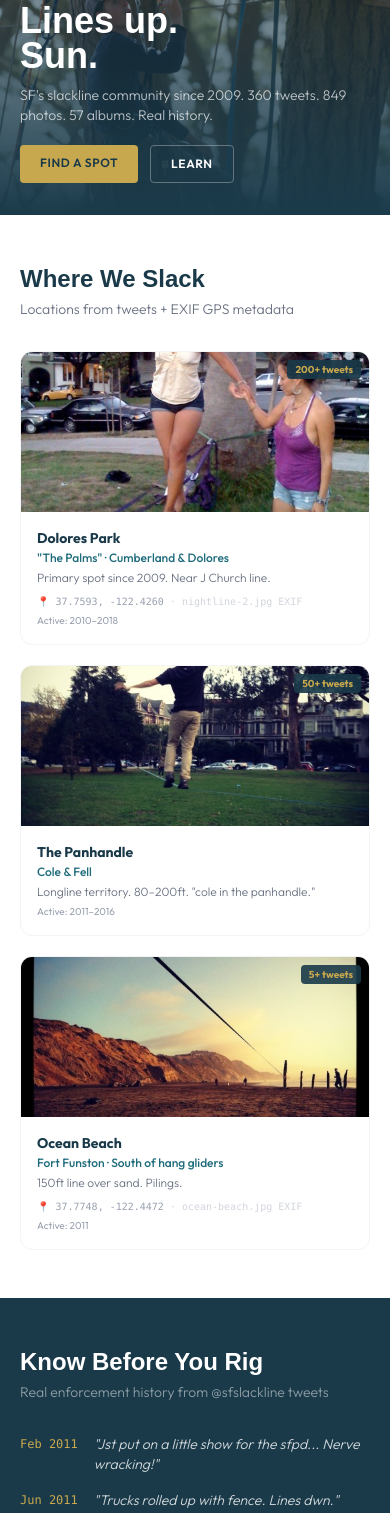
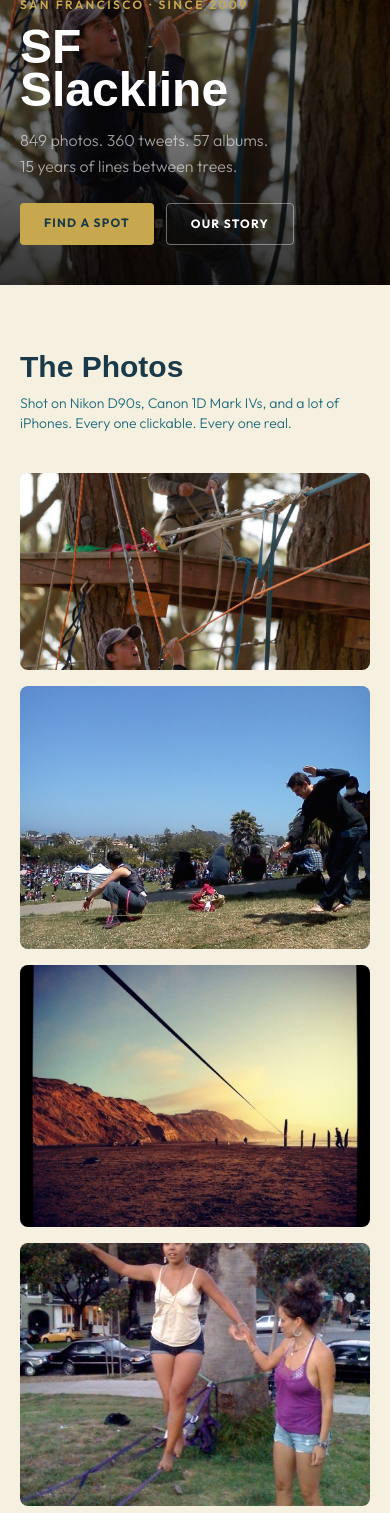
Before and after one commit to speedwarnsf/sfslackline, a Next.js app: page / in a window 390 px wide. Shown: the part 432-1945 px from the top of the page. Built offline with nearby package versions, Linux system fonts and the light colour scheme; a web font is replaced by a local one.

Commit message:
Homepage: photography-forward redesign — big uncropped photos, all clickable lightbox, looser editorial vibe. History: larger photos with lightbox. Community: clickable photos.

```diff
--- a/src/app/page.tsx
+++ b/src/app/page.tsx
@@ -3,100 +3,66 @@
 import Image from 'next/image';
 import Link from 'next/link';
 import Lightbox, { useLightbox } from '@/components/Lightbox';
-import YouTubeEmbed from '@/components/YouTubeEmbed';
 
 /*
  * ALL DATA FROM: SF_SLACKLINE_VOICE_AND_DATA.md
  * Every fact on this page has a source: tweet date, EXIF metadata, or archived policy.
  */
 
-// Verified locations — from tweets + EXIF GPS
-const spots = [
-  {
-    name: 'Dolores Park',
-    aka: '"The Palms" · Cumberland & Dolores',
-    gps: '37.7593, -122.4260',
-    gpsSource: 'nightline-2.jpg EXIF',
-    image: '/photos/nightline-2.jpg',
-    tweetCount: '200+',
-    years: '2010–2018',
-    note: 'Primary spot since 2009. Near J Church line.',
-  },
-  {
-    name: 'The Panhandle',
-    aka: 'Cole & Fell',
-    image: '/photos/panhandle-170.jpg',
-    tweetCount: '50+',
-    years: '2011–2016',
-    note: 'Longline territory. 80–200ft. "cole in the panhandle."',
-  },
-  {
-    name: 'Ocean Beach',
-    aka: 'Fort Funston · South of hang gliders',
-    gps: '37.7748, -122.4472',
-    gpsSource: 'ocean-beach.jpg EXIF',
-    image: '/photos/ocean-beach.jpg',
-    tweetCount: '5+',
-    years: '2011',
-    note: '150ft line over sand. Pilings.',
-  },
+// Full photo collection with real metadata
+const allPhotos = [
+  { src: '/photos/highline-2.jpg', caption: 'First highline · Feb 18, 2012 · Canon EOS-1D Mark IV', date: 'Feb 2012', featured: true },
+  { src: '/photos/prideline.jpg', caption: 'Pride weekend · Jun 25, 2011 · MS690', date: 'Jun 2011', featured: true },
+  { src: '/photos/ocean-beach.jpg', caption: 'Ocean Beach · 150ft over sand · Dec 6, 2011', date: 'Dec 2011', featured: true },
+  { src: '/photos/nightline-2.jpg', caption: 'Nightline at Dolores Park · Oct 12, 2010 · iPhone GPS: 37.7593, -122.4260', date: 'Oct 2010', featured: true },
+  { src: '/photos/rainbow.jpg', caption: 'Rainbow line · Aug 8, 2010 · Nikon D90', date: 'Aug 2010' },
+  { src: '/photos/panhandle-170.jpg', caption: '170ft at the Panhandle · Nov 27, 2011', date: 'Nov 2011', featured: true },
+  { src: '/photos/july4th.jpg', caption: 'July 4th weekend · Jul 2, 2011 · Nikon D90', date: 'Jul 2011' },
+  { src: '/photos/highline.jpg', caption: 'Highline · Feb 18, 2012 · Canon 1D Mark IV', date: 'Feb 2012' },
+  { src: '/photos/ocean-beach-2.jpg', caption: 'Ocean Beach · 150ft line · Dec 5, 2011', date: 'Dec 2011' },
+  { src: '/photos/memorial.jpg', caption: 'Memorial Day · May 30, 2011 · Nikon D90', date: 'May 2011' },
+  { src: '/photos/rooftop.jpg', caption: 'SF rooftop session · Feb 24, 2012 · iPhone 4 · GPS: 37.7868, -122.4038', date: 'Feb 2012' },
+  { src: '/photos/yosemite.jpg', caption: 'Yosemite · Aug 10, 2010 · Canon PowerShot G11', date: 'Aug 2010' },
+  { src: '/photos/nightline-3.jpg', caption: 'Nightline at Dolores Park', date: '2011' },
+  { src: '/photos/nightline.jpg', caption: 'Nightline at the palms · Dolores Park', date: '2011' },
+  { src: '/photos/sausalito.jpg', caption: 'SlackDay festival · MLK Park, Sausalito · Sep 8, 2012 · 30+ people', date: 'Sep 2012' },
+  { src: '/photos/prideline-2.jpg', caption: 'Pride weekend · Jun 25, 2011', date: 'Jun 2011' },
+  { src: '/photos/big-sur.jpg', caption: 'Big Sur', date: '2011' },
+  { src: '/photos/big-sur-2.jpg', caption: 'Big Sur', date: '2011' },
+  { src: '/photos/0-0.jpg', caption: 'Memorial Day · May 30, 2011', date: 'May 2011' },
+  { src: '/photos/april2011.jpg', caption: 'April 2011', date: 'Apr 2011' },
+  { src: '/photos/panhandle-nemesis.jpg', caption: 'Panhandle nemesis line', date: '2012' },
 ];
 
-// Timeline entries — from verified tweets
-const timeline = [
-  { year: '2009', event: 'San Francisco Slacklining Association founded. sfslackline.org goes live.' },
-  { year: '2010', event: 'Twitter account created (Aug). First nightlines at Dolores Park. Yosemite trips.' },
-  { year: '2011', event: 'Peak activity — almost daily sessions. 849 photos. Pride lines. Burning Man. Ocean Beach 150ft. SFPD encounters begin.' },
-  { year: '2012', event: 'Panhandle longlines (186ft). First highline. SlackDay Sausalito (30+ people). Civic Center festival. Park Police shutdowns escalate.' },
-  { year: '2013', event: 'Waterlines at Islais Creek. Fort Miley. Equinox celebration. 140ft standard at Cole.' },
-  { year: '2014', event: 'Dusty and Tamara marry. Activity shifts to Precita Park. Posting slows.' },
-  { year: '2016', event: 'Sporadic — 3 tweets. Lines at Dolores, Duboce, GG Park.' },
-  { year: '2018', event: 'Final tweet Nov 7: "SF Slackers, still at it! Three lines up."' },
-];
-
-// Enforcement incidents — from verified tweets
-const incidents = [
-  { date: 'Feb 2011', what: '"Jst put on a little show for the sfpd... Nerve wracking!"' },
-  { date: 'Jun 2011', what: '"Trucks rolled up with fence. Lines dwn." Dolores Park renovation forces relocation.' },
-  { date: 'Jun 2012', what: '"Getting shut down. We need to do something about this."' },
-  { date: 'Sep 2012', what: '"Scratch that. Douchebag complained and Park Police say NO." NPS rangers shut down waterline same day.' },
-];
-
-// Real tutorial videos — verified YouTube IDs
-const tutorials = [
-  { id: 'MdDzz5H2VQA', title: 'Setup & Basics' },
-  { id: 'REvz4jv1YZQ', title: 'Walking' },
-  { id: 'QCQLJsSm_ec', title: 'Turning Around' },
-];
-
-const archivePhotos = [
-  { f: 'prideline.jpg', d: 'Jun 25, 2011', c: 'MS690' },
-  { f: 'rainbow.jpg', d: 'Aug 8, 2010', c: 'Nikon D90' },
-  { f: 'july4th.jpg', d: 'Jul 2, 2011', c: 'Nikon D90' },
-  { f: 'highline.jpg', d: 'Feb 18, 2012', c: 'Canon 1D Mark IV' },
-  { f: 'ocean-beach-2.jpg', d: 'Dec 5, 2011', c: '' },
-  { f: 'rooftop.jpg', d: 'Feb 24, 2012', c: 'iPhone 4' },
-  { f: 'memorial.jpg', d: 'May 30, 2011', c: 'Nikon D90' },
-  { f: 'yosemite.jpg', d: 'Aug 10, 2010', c: 'Canon G11' },
+// Tweets that define the voice
+const tweets = [
+  { text: 'Lines up. Sun hot. Come play.', date: '2011' },
+  { text: 'A little rain wont teather us to the earth. But it reminds us that things fall.', date: 'Mar 13, 2011' },
+  { text: 'Getting shut down. We need to do something about this.', date: 'Jun 2, 2012' },
+  { text: 'Two new personal bests today and two new friends.', date: '2011' },
+  { text: 'SF Slackers, still at it! Three lines up.', date: 'Nov 7, 2018' },
 ];
 
 export default function Home() {
   const lightbox = useLightbox(
-    archivePhotos.map((p) => ({
-      src: `/photos/${p.f}`,
-      alt: `${p.d}${p.c ? ` · ${p.c}` : ''}`,
-      caption: `${p.d}${p.c ? ` · ${p.c}` : ''}`,
+    allPhotos.map((p) => ({
+      src: p.src,
+      alt: p.caption,
+      caption: p.caption,
     }))
   );
 
+  const featured = allPhotos.filter((p) => p.featured);
+  const remaining = allPhotos.filter((p) => !p.featured);
+
   return (
-    <div className="font-body">
+    <div className="font-body bg-[#F5F0E0]">
       {lightbox.index >= 0 && (
         <Lightbox images={lightbox.images} index={lightbox.index} onClose={lightbox.close} />
       )}
 
-      {/* ===== HERO ===== */}
-      <section className="relative h-[70vh] min-h-[400px] max-h-[600px] flex items-end overflow-hidden mt-14">
+      {/* ===== HERO — full bleed photo ===== */}
+      <section className="relative h-[85vh] min-h-[500px] flex items-end overflow-hidden">
         <Image
           src="/photos/highline-2.jpg"
           alt="Canon EOS-1D Mark IV · Feb 18, 2012"
@@ -104,180 +70,219 @@ export default function Home() {
           className="object-cover"
           priority
         />
-        <div className="absolute inset-0 bg-gradient-to-t from-[#1A3A4A] via-[#1A3A4A]/40 to-transparent" />
-        <div className="relative z-10 w-full max-w-5xl mx-auto px-5 sm:px-6 pb-8 sm:pb-12">
-          <h1 className="font-display text-4xl sm:text-5xl md:text-7xl font-black text-white leading-[0.95] mb-3">
-            Lines up.<br />Sun.
+        <div className="absolute inset-0 bg-gradient-to-t from-black/80 via-black/20 to-transparent" />
+        <div className="relative z-10 w-full max-w-6xl mx-auto px-5 sm:px-8 pb-10 sm:pb-16">
+          <p className="text-[#C8A84E] text-xs sm:text-sm font-semibold uppercase tracking-[0.2em] mb-3">San Francisco · Since 2009</p>
+          <h1 className="font-display text-5xl sm:text-7xl md:text-8xl font-black text-white leading-[0.9] mb-4">
+            SF<br />Slackline
           </h1>
-          <p className="text-white/70 text-sm sm:text-base font-light max-w-sm mb-5">
-            SF&apos;s slackline community since 2009. 360 tweets. 849 photos. 57 albums. Real history.
+          <p className="text-white/60 text-base sm:text-lg font-light max-w-md mb-6 leading-relaxed">
+            849 photos. 360 tweets. 57 albums.<br />
+            15 years of lines between trees.
           </p>
-          <div className="flex gap-3">
+          <div className="flex flex-wrap gap-3">
             <Link
               href="/spots"
-              className="inline-block bg-[#C8A84E] text-[#1A3A4A] px-5 py-2.5 rounded text-xs font-semibold uppercase tracking-wider hover:bg-[#B8983E] transition-colors"
+              className="bg-[#C8A84E] text-[#1A3A4A] px-6 py-3 rounded-sm text-xs font-bold uppercase tracking-widest hover:bg-[#D4B85E] transition-colors"
             >
               Find a Spot
             </Link>
             <Link
-              href="/learn"
-              className="inline-block border border-white/30 text-white px-5 py-2.5 rounded text-xs font-semibold uppercase tracking-wider hover:bg-white/10 transition-colors"
+              href="/history"
+              className="border border-white/40 text-white px-6 py-3 rounded-sm text-xs font-bold uppercase tracking-widest hover:bg-white/10 transition-colors"
             >
-              Learn
+              Our Story
             </Link>
           </div>
         </div>
       </section>
 
-      {/* ===== SPOTS FROM REAL DATA ===== */}
-      <section className="bg-white py-12 sm:py-16">
-        <div className="max-w-5xl mx-auto px-5 sm:px-6">
-          <h2 className="font-display text-2xl sm:text-3xl font-black text-[#1A3A4A] mb-1">Where We Slack</h2>
-          <p className="text-sm text-gray-500 font-light mb-8">Locations from tweets + EXIF GPS metadata</p>
-          <div className="grid grid-cols-1 sm:grid-cols-3 gap-5">
-            {spots.map((spot) => (
-              <div key={spot.name} className="rounded-xl overflow-hidden border border-gray-100">
-                <div className="relative h-40">
-                  <Image src={spot.image} alt={spot.name} fill className="object-cover" />
-                  <span className="absolute top-2 right-2 bg-[#1A3A4A]/90 text-[#C8A84E] text-[10px] font-bold px-2 py-0.5 rounded">
-                    {spot.tweetCount} tweets
-                  </span>
+      {/* ===== FEATURED PHOTOS — big, uncropped, all clickable ===== */}
+      <section className="py-16 sm:py-24">
+        <div className="max-w-6xl mx-auto px-5 sm:px-8">
+          <h2 className="font-display text-3xl sm:text-4xl font-black text-[#1A3A4A] mb-2">The Photos</h2>
+          <p className="text-[#1E6B7B] text-sm font-light mb-10">
+            Shot on Nikon D90s, Canon 1D Mark IVs, and a lot of iPhones. Every one clickable. Every one real.
+          </p>
+
+          {/* Featured photos — large, masonry-ish */}
+          <div className="grid grid-cols-1 sm:grid-cols-2 gap-4 sm:gap-6 mb-6">
+            {featured.map((photo, i) => (
+              <div
+                key={photo.src}
+                className={`relative overflow-hidden rounded-lg cursor-pointer group ${
+                  i === 0 ? 'sm:col-span-2 aspect-[16/9]' : 'aspect-[4/3]'
+                }`}
+                onClick={() => lightbox.open(allPhotos.indexOf(photo))}
+              >
+                <Image
+                  src={photo.src}
+                  alt={photo.caption}
+                  fill
+                  className="object-cover group-hover:scale-[1.03] transition-transform duration-700"
+                  sizes={i === 0 ? '100vw' : '50vw'}
+                />
+                <div className="absolute inset-0 bg-gradient-to-t from-black/60 via-transparent to-transparent opacity-0 group-hover:opacity-100 transition-opacity duration-300" />
+                <div className="absolute bottom-0 left-0 right-0 p-4 sm:p-5 translate-y-2 opacity-0 group-hover:translate-y-0 group-hover:opacity-100 transition-all duration-300">
+                  <p className="text-white text-sm font-medium">{photo.caption}</p>
                 </div>
-                <div className="p-4">
-                  <h3 className="font-bold text-sm text-[#1A3A4A]">{spot.name}</h3>
-                  <p className="text-xs text-[#1E6B7B] font-medium mt-0.5">{spot.aka}</p>
-                  <p className="text-xs text-gray-500 font-light mt-1">{spot.note}</p>
-                  {spot.gps && (
-                    <p className="text-[10px] text-gray-400 font-mono mt-2">
-                      📍 {spot.gps} <span className="text-gray-300">· {spot.gpsSource}</span>
-                    </p>
-                  )}
-                  <p className="text-[10px] text-gray-400 mt-1">Active: {spot.years}</p>
+              </div>
+            ))}
+          </div>
+
+          {/* Remaining photos — medium grid, all clickable */}
+          <div className="grid grid-cols-2 sm:grid-cols-3 lg:grid-cols-4 gap-3 sm:gap-4">
+            {remaining.map((photo) => (
+              <div
+                key={photo.src}
+                className="relative aspect-square overflow-hidden rounded-lg cursor-pointer group"
+                onClick={() => lightbox.open(allPhotos.indexOf(photo))}
+              >
+                <Image
+                  src={photo.src}
+                  alt={photo.caption}
+                  fill
+                  className="object-cover group-hover:scale-[1.05] transition-transform duration-500"
+                  sizes="25vw"
+                />
+                <div className="absolute inset-0 bg-black/0 group-hover:bg-black/40 transition-colors duration-300" />
+                <div className="absolute bottom-0 left-0 right-0 p-3 translate-y-2 opacity-0 group-hover:translate-y-0 group-hover:opacity-100 transition-all duration-300">
+                  <p className="text-white text-xs font-medium drop-shadow-lg">{photo.caption}</p>
                 </div>
+              </div>
+            ))}
+          </div>
+
+          <p className="text-center text-[#1A3A4A]/40 text-xs mt-8 tracking-wide">
+            21 of 849 photos · Full archive at <a href="https://sfslackline.org" target="_blank" rel="noopener noreferrer" className="underline hover:text-[#1E6B7B]">sfslackline.org</a>
+          </p>
+        </div>
+      </section>
+
+      {/* ===== TWEET VOICE — raw, unpolished ===== */}
+      <section className="bg-[#1A3A4A] py-14 sm:py-20">
+        <div className="max-w-4xl mx-auto px-5 sm:px-8">
+          <div className="space-y-8">
+            {tweets.map((t, i) => (
+              <div key={i} className={`${i === 0 ? 'pl-0' : 'pl-4 sm:pl-12'}`}>
+                <p className="text-white text-xl sm:text-2xl md:text-3xl font-light italic leading-snug">
+                  &ldquo;{t.text}&rdquo;
+                </p>
+                <p className="text-[#C8A84E] text-xs mt-2 tracking-wider">
+                  @sfslackline · {t.date}
+                  {i === tweets.length - 1 && <span className="text-white/30 ml-2">— final tweet</span>}
+                </p>
               </div>
             ))}
           </div>
         </div>
       </section>
 
-      {/* ===== ENFORCEMENT ===== */}
-      <section className="bg-[#1A3A4A] py-12 sm:py-16">
-        <div className="max-w-5xl mx-auto px-5 sm:px-6">
-          <h2 className="font-display text-2xl sm:text-3xl font-black text-white mb-1">Know Before You Rig</h2>
-          <p className="text-sm text-white/50 font-light mb-8">Real enforcement history from @sfslackline tweets</p>
-          <div className="space-y-4">
-            {incidents.map((inc, i) => (
-              <div key={i} className="flex gap-4 items-start">
-                <span className="text-[#C8A84E] text-xs font-mono whitespace-nowrap mt-0.5">{inc.date}</span>
-                <p className="text-white/80 text-sm font-light italic">{inc.what}</p>
-              </div>
-            ))}
-          </div>
-          <div className="mt-8 p-4 rounded-lg bg-white/5 border border-white/10">
-            <p className="text-xs text-white/60 font-light">
-              <span className="text-[#C8A84E] font-semibold">SF Rec & Park had an official slacklining policy</span> — tree padding required, max 80ft, one per park, banned in 5 locations. That policy page is now a 404. <Link href="/learn" className="text-[#C8A84E] underline">Read the full archived policy →</Link>
-            </p>
-          </div>
-        </div>
-      </section>
-
-      {/* ===== TIMELINE ===== */}
-      <section className="bg-[#F2F4F6] py-12 sm:py-16">
-        <div className="max-w-5xl mx-auto px-5 sm:px-6">
-          <h2 className="font-display text-2xl sm:text-3xl font-black text-[#1A3A4A] mb-1">Timeline</h2>
-          <p className="text-sm text-gray-500 font-light mb-8">From tweets, photos, and the original site</p>
-          <div className="space-y-4">
-            {timeline.map((t) => (
-              <div key={t.year} className="flex gap-4 items-start">
-                <span className="font-display text-xl font-black text-[#C8A84E] w-14 shrink-0">{t.year}</span>
-                <p className="text-sm text-gray-700 font-light pt-1">{t.event}</p>
-              </div>
+      {/* ===== QUICK LINKS — loose, magazine-style ===== */}
+      <section className="py-16 sm:py-20 bg-white">
+        <div className="max-w-6xl mx-auto px-5 sm:px-8">
+          <div className="grid grid-cols-1 sm:grid-cols-2 lg:grid-cols-3 gap-6">
+            {[
+              {
+                href: '/spots',
+                label: 'Spots',
+                desc: '13 verified locations with GPS from EXIF and tweets',
+                photo: '/photos/ocean-beach-2.jpg',
+              },
+              {
+                href: '/safety',
+                label: 'Safety & Law',
+                desc: 'The policy vanished. The 404 IS the story.',
+                photo: '/photos/panhandle-nemesis.jpg',
+              },
+              {
+                href: '/community',
+                label: 'Community',
+                desc: 'The SF crew, extended family, and friends',
+                photo: '/photos/sausalito.jpg',
+              },
+              {
+                href: '/history',
+                label: 'History',
+                desc: '2009–2018. Told through tweets and photos.',
+                photo: '/photos/memorial.jpg',
+              },
+              {
+                href: '/learn',
+                label: 'Learn',
+                desc: 'From first step to highline. Real progression.',
+                photo: '/photos/rainbow.jpg',
+              },
+              {
+                href: '/gear',
+                label: 'Gear',
+                desc: '$50 to start. No gatekeeping.',
+                photo: '/photos/rooftop.jpg',
+              },
+            ].map((link) => (
+              <Link
+                key={link.href}
+                href={link.href}
+                className="group relative overflow-hidden rounded-xl aspect-[3/2] flex items-end"
+              >
+                <Image
+                  src={link.photo}
+                  alt={link.label}
+                  fill
+                  className="object-cover group-hover:scale-[1.05] transition-transform duration-700"
+                />
+                <div className="absolute inset-0 bg-gradient-to-t from-[#1A3A4A]/90 via-[#1A3A4A]/20 to-transparent" />
+                <div className="relative z-10 p-5">
+                  <h3 className="font-display text-2xl font-black text-white mb-1">{link.label}</h3>
+                  <p className="text-white/70 text-sm font-light">{link.desc}</p>
+                </div>
+              </Link>
             ))}
           </div>
         </div>
       </section>
 
-      {/* ===== PHOTO GRID ===== */}
-      <section className="bg-white py-12 sm:py-16">
-        <div className="max-w-5xl mx-auto px-5 sm:px-6">
-          <h2 className="font-display text-2xl sm:text-3xl font-black text-[#1A3A4A] mb-1">From the Archive</h2>
-          <p className="text-sm text-gray-500 font-light mb-8">Dates and cameras from EXIF metadata</p>
-          <div className="grid grid-cols-2 sm:grid-cols-4 gap-3">
-            {archivePhotos.map((p, i) => (
-              <div
-                key={p.f}
-                className="rounded-lg overflow-hidden cursor-pointer group"
-                onClick={() => lightbox.open(i)}
-              >
-                <div className="relative h-28 sm:h-36">
-                  <Image src={`/photos/${p.f}`} alt={`${p.d}${p.c ? ` · ${p.c}` : ''}`} fill className="object-cover group-hover:scale-105 transition-transform duration-300" />
-                </div>
-                <div className="p-2 bg-[#F2F4F6]">
-                  <p className="text-xs font-medium text-[#1A3A4A]">{p.d}</p>
-                  {p.c && <p className="text-[10px] text-gray-400">{p.c}</p>}
-                </div>
-              </div>
-            ))}
-          </div>
-          <p className="text-xs text-gray-400 text-center mt-6">
-            849 photos across 57 albums on the original sfslackline.org (2009–2013)
-          </p>
-        </div>
-      </section>
-
-      {/* ===== LEARN ===== */}
-      <section className="bg-[#F2F4F6] py-12 sm:py-16">
-        <div className="max-w-5xl mx-auto px-5 sm:px-6">
-          <h2 className="font-display text-2xl sm:text-3xl font-black text-[#1A3A4A] mb-1">Learn to Slackline</h2>
-          <p className="text-sm text-gray-500 font-light mb-8">NWslackline.org tutorial series · YouTube</p>
-          <div className="grid grid-cols-1 sm:grid-cols-3 gap-4">
-            {tutorials.map((v) => (
-              <div key={v.id} className="rounded-xl overflow-hidden bg-white shadow-sm">
-                <YouTubeEmbed id={v.id} title={v.title} />
-                <div className="p-3">
-                  <h3 className="font-semibold text-sm text-[#1A3A4A]">{v.title}</h3>
-                </div>
-              </div>
-            ))}
-          </div>
-        </div>
-      </section>
-
-      {/* ===== COMMUNITY VOICE ===== */}
-      <section className="bg-[#1A3A4A] py-12 sm:py-14">
-        <div className="max-w-3xl mx-auto px-5 sm:px-6">
-          <h2 className="font-display text-lg font-black text-[#C8A84E] mb-6 uppercase tracking-wider text-center">From the Feed</h2>
-          <div className="space-y-4 text-center">
-            {[
-              { text: '"Lines up. Sun hot. Come play."', date: 'Dolores Park, 2011' },
-              { text: '"A little rain wont teather us to the earth. But it reminds us that things fall."', date: 'Mar 13, 2011' },
-              { text: '"Getting shut down. We need to do something about this."', date: 'Jun 2, 2012' },
-              { text: '"SF Slackers, still at it! Three lines up."', date: 'Nov 7, 2018 — final tweet' },
-            ].map((q, i) => (
-              <div key={i}>
-                <p className="text-white/80 text-sm sm:text-base italic font-light">{q.text}</p>
-                <p className="text-[10px] text-white/30 mt-1">@sfslackline · {q.date}</p>
-              </div>
-            ))}
-          </div>
+      {/* ===== STATS BAR — casual, not corporate ===== */}
+      <section className="bg-[#1E6B7B] py-8">
+        <div className="max-w-6xl mx-auto px-5 sm:px-8 flex flex-wrap justify-center gap-8 sm:gap-16 text-center">
+          {[
+            { n: '849', l: 'photos' },
+            { n: '57', l: 'albums' },
+            { n: '360', l: 'tweets' },
+            { n: '15+', l: 'years' },
+            { n: '13', l: 'spots' },
+          ].map((s) => (
+            <div key={s.l}>
+              <p className="font-display text-3xl sm:text-4xl font-black text-white">{s.n}</p>
+              <p className="text-white/60 text-xs uppercase tracking-widest mt-1">{s.l}</p>
+            </div>
+          ))}
         </div>
       </section>
 
       {/* ===== CTA ===== */}
-      <section className="bg-[#1E6B7B] py-10">
-        <div className="max-w-5xl mx-auto px-5 sm:px-6 flex flex-col sm:flex-row items-center justify-between gap-4 text-center sm:text-left">
-          <div className="text-white">
-            <h2 className="font-display text-xl font-black mb-1">This site is alive again.</h2>
-            <p className="text-sm font-light text-white/80">Preserving 15+ years of SF slackline history. Built from real data.</p>
+      <section className="bg-[#F5F0E0] py-14 sm:py-20">
+        <div className="max-w-3xl mx-auto px-5 sm:px-8 text-center">
+          <h2 className="font-display text-3xl sm:text-4xl font-black text-[#1A3A4A] mb-3">
+            All we r missing is you.
+          </h2>
+          <p className="text-[#1A3A4A]/60 text-sm font-light mb-8 max-w-md mx-auto">
+            The last tweet was November 2018. The lines are still there. The trees are still there. Maybe you are too.
+          </p>
+          <div className="flex flex-wrap gap-3 justify-center">
+            <Link
+              href="/board"
+              className="bg-[#1A3A4A] text-[#C8A84E] px-6 py-3 rounded-sm text-xs font-bold uppercase tracking-widest hover:bg-[#0F2A36] transition-colors"
+            >
+              Community Board
+            </Link>
+            <Link
+              href="/events"
+              className="border-2 border-[#1A3A4A] text-[#1A3A4A] px-6 py-3 rounded-sm text-xs font-bold uppercase tracking-widest hover:bg-[#1A3A4A] hover:text-white transition-colors"
+            >
+              Events
+            </Link>
           </div>
-          <a
-            href="https://sfslackline.org"
-            target="_blank"
-            rel="noopener noreferrer"
-            className="inline-block bg-[#C8A84E] text-[#1A3A4A] px-6 py-2.5 rounded text-xs font-semibold uppercase tracking-wider hover:bg-[#B8983E] transition-colors whitespace-nowrap"
-          >
-            Visit Original Site
-          </a>
         </div>
       </section>
     </div>
```
Also changed, not shown: src/app/community/page.tsx (+18 -0 lines), src/app/history/page.tsx (+37 -10 lines).
